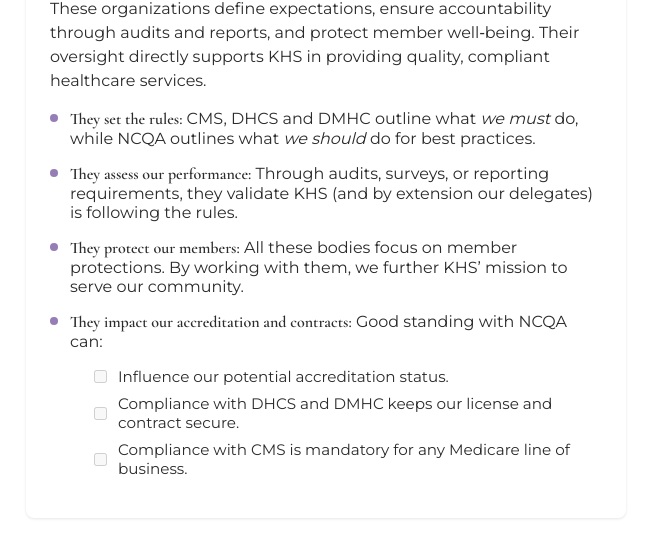
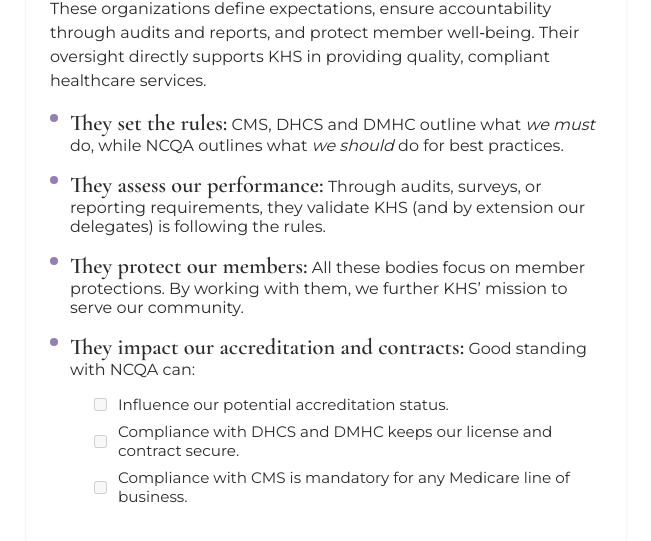
Before and after one commit to ragamuffinrachel/DO, a plain HTML site: page core/matter/index.html in a window 1280 px wide. Shown: the part 109-650 px from the top of the page, without its empty margins (314-965 px from the left). Drawn offline with nearby package versions, Linux system fonts and the light colour scheme.

Commit message:
Update index.html

```diff
--- a/core/matter/index.html
+++ b/core/matter/index.html
@@ -78,9 +78,11 @@
       border-radius: 50%;
     }
 
+    /* ← Updated rule: make the “They set the rules” etc. larger */
     .features strong {
       font-family: 'Cormorant Garamond', serif;
       font-weight: 600;
+      font-size: 1.4rem; /* increased from the default */
     }
 
     /* nested checkbox list */
```
